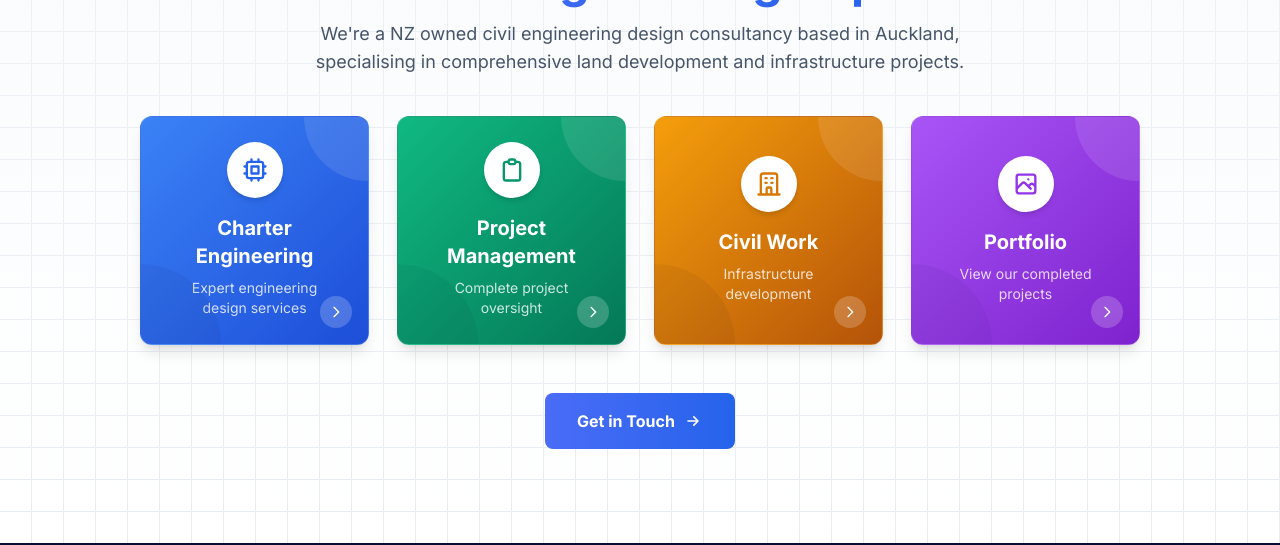
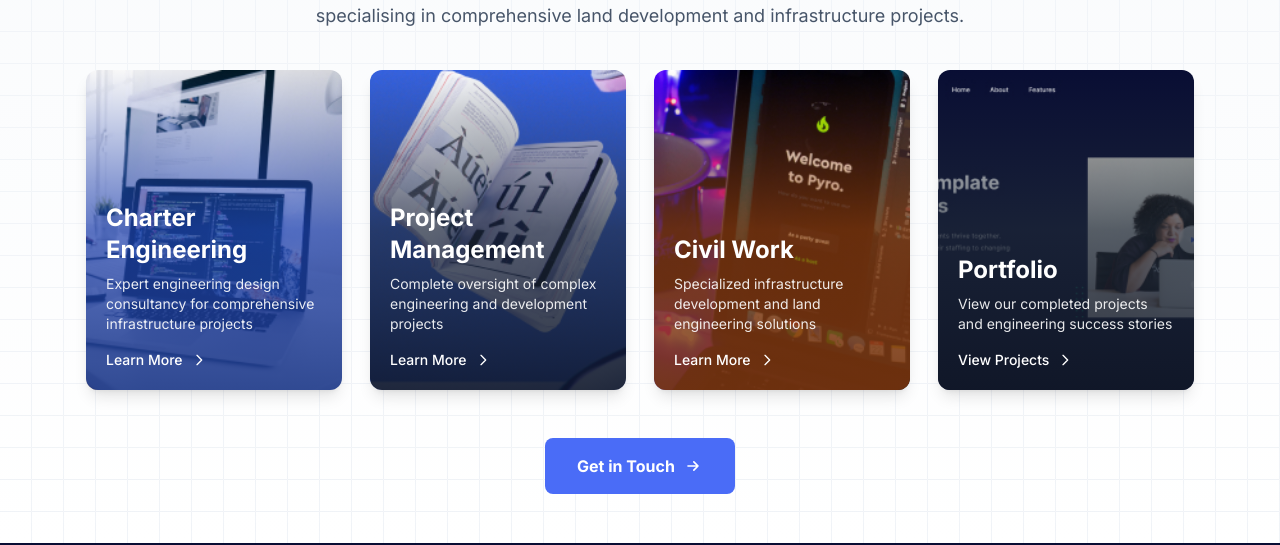
Before and after one commit to lin72h/shs-website, a Next.js app: page / in a window 1280 px wide. Shown: the part 257-802 px from the top of the page. Built offline with nearby package versions, Linux system fonts and the light colour scheme; no server answers.

Commit message:
use image background

```diff
--- a/src/components/Home/Hero/index.tsx
+++ b/src/components/Home/Hero/index.tsx
@@ -2,7 +2,6 @@
 
 import Link from "next/link";
 import Image from "next/image";
-import { navbarData } from "@/static-data/navbar";
 
 export default function Hero() {
   return (
@@ -10,7 +9,7 @@ export default function Hero() {
       id="home"
       className="relative bg-gradient-to-b from-slate-50 to-white min-h-screen flex flex-col justify-center px-4 pb-8 pt-[80px] sm:pt-[90px]"
     >
-      {/* Background subtle pattern */}
+      {/* Subtle background pattern */}
       <div className="absolute inset-0 bg-grid-slate-100 [mask-image:linear-gradient(0deg,white,rgba(255,255,255,0.6))] pointer-events-none"></div>
 
       <div className="container mx-auto relative z-10">
@@ -28,27 +27,31 @@ export default function Hero() {
           </p>
         </div>
 
-        <div className="grid grid-cols-2 md:grid-cols-4 gap-5 md:gap-7 max-w-[1000px] mx-auto mt-8">
+        <div className="grid grid-cols-1 sm:grid-cols-2 lg:grid-cols-4 gap-5 md:gap-7 max-w-[1200px] mx-auto mt-8">
           {/* Charter Engineering Section */}
           <Link
             href="/charter-engineering"
-            className="group relative overflow-hidden aspect-square flex flex-col items-center justify-center p-5 bg-gradient-to-br from-blue-500 to-blue-700 rounded-xl shadow-lg border border-white/10 transition-all duration-300 hover:shadow-xl hover:-translate-y-1"
+            className="group relative h-64 sm:h-80 overflow-hidden rounded-xl shadow-lg transition-all duration-300 hover:shadow-xl hover:-translate-y-1"
           >
-            {/* Decorative elements */}
-            <div className="absolute top-0 right-0 w-16 h-16 bg-white/10 rounded-bl-full"></div>
-            <div className="absolute bottom-0 left-0 w-20 h-20 bg-black/5 rounded-tr-full"></div>
+            {/* Real image background */}
+            <div className="absolute inset-0">
+              <Image
+                src="/images/services/service-01.jpg"
+                alt="Charter Engineering"
+                fill
+                sizes="(max-width: 640px) 100vw, (max-width: 768px) 50vw, 25vw"
+                className="object-cover transition-transform duration-500 group-hover:scale-110"
+                priority
+              />
+              <div className="absolute inset-0 bg-gradient-to-t from-blue-900/90 via-blue-800/70 to-transparent"></div>
+            </div>
 
-            <div className="h-14 w-14 flex items-center justify-center rounded-full bg-white mb-4 group-hover:scale-105 transition-all duration-300 shadow-md">
-              <svg xmlns="http://www.w3.org/2000/svg" className="h-7 w-7 text-blue-600" fill="none" viewBox="0 0 24 24" stroke="currentColor">
-                <path strokeLinecap="round" strokeLinejoin="round" strokeWidth={2} d="M9 3v2m6-2v2M9 19v2m6-2v2M5 9H3m2 6H3m18-6h-2m2 6h-2M7 19h10a2 2 0 002-2V7a2 2 0 00-2-2H7a2 2 0 00-2 2v10a2 2 0 002 2zM9 9h6v6H9V9z" />
-              </svg>
-            </div>
-            <h3 className="font-bold text-white text-center text-xl">Charter Engineering</h3>
-            <p className="text-sm text-white/80 text-center mt-2 max-w-[80%]">Expert engineering design services</p>
-
-            <div className="absolute bottom-4 right-4">
-              <div className="h-8 w-8 rounded-full bg-white/20 flex items-center justify-center group-hover:bg-white/30 transition-all duration-300">
-                <svg xmlns="http://www.w3.org/2000/svg" className="h-4 w-4 text-white" fill="none" viewBox="0 0 24 24" stroke="currentColor">
+            <div className="absolute bottom-0 left-0 right-0 p-5 text-white">
+              <h3 className="font-bold text-xl md:text-2xl mb-2">Charter Engineering</h3>
+              <p className="text-sm text-white/90 mb-4">Expert engineering design consultancy for comprehensive infrastructure projects</p>
+              <div className="flex items-center">
+                <span className="text-sm font-medium">Learn More</span>
+                <svg xmlns="http://www.w3.org/2000/svg" className="h-4 w-4 ml-2 transform transition-transform duration-300 group-hover:translate-x-1" fill="none" viewBox="0 0 24 24" stroke="currentColor">
                   <path strokeLinecap="round" strokeLinejoin="round" strokeWidth={2} d="M9 5l7 7-7 7" />
                 </svg>
               </div>
@@ -58,23 +61,27 @@ export default function Hero() {
           {/* Project Management Section */}
           <Link
             href="/project-management"
-            className="group relative overflow-hidden aspect-square flex flex-col items-center justify-center p-5 bg-gradient-to-br from-emerald-500 to-emerald-700 rounded-xl shadow-lg border border-white/10 transition-all duration-300 hover:shadow-xl hover:-translate-y-1"
+            className="group relative h-64 sm:h-80 overflow-hidden rounded-xl shadow-lg transition-all duration-300 hover:shadow-xl hover:-translate-y-1"
           >
-            {/* Decorative elements */}
-            <div className="absolute top-0 right-0 w-16 h-16 bg-white/10 rounded-bl-full"></div>
-            <div className="absolute bottom-0 left-0 w-20 h-20 bg-black/5 rounded-tr-full"></div>
+            {/* Real image background */}
+            <div className="absolute inset-0">
+              <Image
+                src="/images/services/service-02.jpg"
+                alt="Project Management"
+                fill
+                sizes="(max-width: 640px) 100vw, (max-width: 768px) 50vw, 25vw"
+                className="object-cover transition-transform duration-500 group-hover:scale-110"
+                priority
+              />
+              <div className="absolute inset-0 bg-gradient-to-t from-slate-900/90 via-slate-800/70 to-transparent"></div>
+            </div>
 
-            <div className="h-14 w-14 flex items-center justify-center rounded-full bg-white mb-4 group-hover:scale-105 transition-all duration-300 shadow-md">
-              <svg xmlns="http://www.w3.org/2000/svg" className="h-7 w-7 text-emerald-600" fill="none" viewBox="0 0 24 24" stroke="currentColor">
-                <path strokeLinecap="round" strokeLinejoin="round" strokeWidth={2} d="M9 5H7a2 2 0 00-2 2v12a2 2 0 002 2h10a2 2 0 002-2V7a2 2 0 00-2-2h-2M9 5a2 2 0 002 2h2a2 2 0 002-2M9 5a2 2 0 012-2h2a2 2 0 012 2" />
-              </svg>
-            </div>
-            <h3 className="font-bold text-white text-center text-xl">Project Management</h3>
-            <p className="text-sm text-white/80 text-center mt-2 max-w-[80%]">Complete project oversight</p>
-
-            <div className="absolute bottom-4 right-4">
-              <div className="h-8 w-8 rounded-full bg-white/20 flex items-center justify-center group-hover:bg-white/30 transition-all duration-300">
-                <svg xmlns="http://www.w3.org/2000/svg" className="h-4 w-4 text-white" fill="none" viewBox="0 0 24 24" stroke="currentColor">
+            <div className="absolute bottom-0 left-0 right-0 p-5 text-white">
+              <h3 className="font-bold text-xl md:text-2xl mb-2">Project Management</h3>
+              <p className="text-sm text-white/90 mb-4">Complete oversight of complex engineering and development projects</p>
+              <div className="flex items-center">
+                <span className="text-sm font-medium">Learn More</span>
+                <svg xmlns="http://www.w3.org/2000/svg" className="h-4 w-4 ml-2 transform transition-transform duration-300 group-hover:translate-x-1" fill="none" viewBox="0 0 24 24" stroke="currentColor">
                   <path strokeLinecap="round" strokeLinejoin="round" strokeWidth={2} d="M9 5l7 7-7 7" />
                 </svg>
               </div>
@@ -84,23 +91,27 @@ export default function Hero() {
           {/* Civil Work Section */}
           <Link
             href="/civil-work"
-            className="group relative overflow-hidden aspect-square flex flex-col items-center justify-center p-5 bg-gradient-to-br from-amber-500 to-amber-700 rounded-xl shadow-lg border border-white/10 transition-all duration-300 hover:shadow-xl hover:-translate-y-1"
+            className="group relative h-64 sm:h-80 overflow-hidden rounded-xl shadow-lg transition-all duration-300 hover:shadow-xl hover:-translate-y-1"
           >
-            {/* Decorative elements */}
-            <div className="absolute top-0 right-0 w-16 h-16 bg-white/10 rounded-bl-full"></div>
-            <div className="absolute bottom-0 left-0 w-20 h-20 bg-black/5 rounded-tr-full"></div>
+            {/* Real image background */}
+            <div className="absolute inset-0">
+              <Image
+                src="/images/services/service-03.jpg"
+                alt="Civil Work"
+                fill
+                sizes="(max-width: 640px) 100vw, (max-width: 768px) 50vw, 25vw"
+                className="object-cover transition-transform duration-500 group-hover:scale-110"
+                priority
+              />
+              <div className="absolute inset-0 bg-gradient-to-t from-amber-900/90 via-amber-800/70 to-transparent"></div>
+            </div>
 
-            <div className="h-14 w-14 flex items-center justify-center rounded-full bg-white mb-4 group-hover:scale-105 transition-all duration-300 shadow-md">
-              <svg xmlns="http://www.w3.org/2000/svg" className="h-7 w-7 text-amber-600" fill="none" viewBox="0 0 24 24" stroke="currentColor">
-                <path strokeLinecap="round" strokeLinejoin="round" strokeWidth={2} d="M19 21V5a2 2 0 00-2-2H7a2 2 0 00-2 2v16m14 0h2m-2 0h-5m-9 0H3m2 0h5M9 7h1m-1 4h1m4-4h1m-1 4h1m-5 10v-5a1 1 0 011-1h2a1 1 0 011 1v5m-4 0h4" />
-              </svg>
-            </div>
-            <h3 className="font-bold text-white text-center text-xl">Civil Work</h3>
-            <p className="text-sm text-white/80 text-center mt-2 max-w-[80%]">Infrastructure development</p>
-
-            <div className="absolute bottom-4 right-4">
-              <div className="h-8 w-8 rounded-full bg-white/20 flex items-center justify-center group-hover:bg-white/30 transition-all duration-300">
-                <svg xmlns="http://www.w3.org/2000/svg" className="h-4 w-4 text-white" fill="none" viewBox="0 0 24 24" stroke="currentColor">
+            <div className="absolute bottom-0 left-0 right-0 p-5 text-white">
+              <h3 className="font-bold text-xl md:text-2xl mb-2">Civil Work</h3>
+              <p className="text-sm text-white/90 mb-4">Specialized infrastructure development and land engineering solutions</p>
+              <div className="flex items-center">
+                <span className="text-sm font-medium">Learn More</span>
+                <svg xmlns="http://www.w3.org/2000/svg" className="h-4 w-4 ml-2 transform transition-transform duration-300 group-hover:translate-x-1" fill="none" viewBox="0 0 24 24" stroke="currentColor">
                   <path strokeLinecap="round" strokeLinejoin="round" strokeWidth={2} d="M9 5l7 7-7 7" />
                 </svg>
               </div>
@@ -110,23 +121,27 @@ export default function Hero() {
           {/* Portfolio Section */}
           <Link
             href="/portfolio"
-            className="group relative overflow-hidden aspect-square flex flex-col items-center justify-center p-5 bg-gradient-to-br from-purple-500 to-purple-700 rounded-xl shadow-lg border border-white/10 transition-all duration-300 hover:shadow-xl hover:-translate-y-1"
+            className="group relative h-64 sm:h-80 overflow-hidden rounded-xl shadow-lg transition-all duration-300 hover:shadow-xl hover:-translate-y-1"
           >
-            {/* Decorative elements */}
-            <div className="absolute top-0 right-0 w-16 h-16 bg-white/10 rounded-bl-full"></div>
-            <div className="absolute bottom-0 left-0 w-20 h-20 bg-black/5 rounded-tr-full"></div>
+            {/* Real image background */}
+            <div className="absolute inset-0">
+              <Image
+                src="/images/portfolio/portfolio-01.jpg"
+                alt="Portfolio"
+                fill
+                sizes="(max-width: 640px) 100vw, (max-width: 768px) 50vw, 25vw"
+                className="object-cover transition-transform duration-500 group-hover:scale-110"
+                priority
+              />
+              <div className="absolute inset-0 bg-gradient-to-t from-gray-900/90 via-gray-800/70 to-transparent"></div>
+            </div>
 
-            <div className="h-14 w-14 flex items-center justify-center rounded-full bg-white mb-4 group-hover:scale-105 transition-all duration-300 shadow-md">
-              <svg xmlns="http://www.w3.org/2000/svg" className="h-7 w-7 text-purple-600" fill="none" viewBox="0 0 24 24" stroke="currentColor">
-                <path strokeLinecap="round" strokeLinejoin="round" strokeWidth={2} d="M4 16l4.586-4.586a2 2 0 012.828 0L16 16m-2-2l1.586-1.586a2 2 0 012.828 0L20 14m-6-6h.01M6 20h12a2 2 0 002-2V6a2 2 0 00-2-2H6a2 2 0 00-2 2v12a2 2 0 002 2z" />
-              </svg>
-            </div>
-            <h3 className="font-bold text-white text-center text-xl">Portfolio</h3>
-            <p className="text-sm text-white/80 text-center mt-2 max-w-[80%]">View our completed projects</p>
-
-            <div className="absolute bottom-4 right-4">
-              <div className="h-8 w-8 rounded-full bg-white/20 flex items-center justify-center group-hover:bg-white/30 transition-all duration-300">
-                <svg xmlns="http://www.w3.org/2000/svg" className="h-4 w-4 text-white" fill="none" viewBox="0 0 24 24" stroke="currentColor">
+            <div className="absolute bottom-0 left-0 right-0 p-5 text-white">
+              <h3 className="font-bold text-xl md:text-2xl mb-2">Portfolio</h3>
+              <p className="text-sm text-white/90 mb-4">View our completed projects and engineering success stories</p>
+              <div className="flex items-center">
+                <span className="text-sm font-medium">View Projects</span>
+                <svg xmlns="http://www.w3.org/2000/svg" className="h-4 w-4 ml-2 transform transition-transform duration-300 group-hover:translate-x-1" fill="none" viewBox="0 0 24 24" stroke="currentColor">
                   <path strokeLinecap="round" strokeLinejoin="round" strokeWidth={2} d="M9 5l7 7-7 7" />
                 </svg>
               </div>
@@ -137,7 +152,7 @@ export default function Hero() {
         <div className="flex justify-center mt-12">
           <Link
             href="/contact"
-            className="group inline-flex items-center justify-center rounded-lg bg-gradient-to-r from-primary to-blue-600 px-8 py-4 text-center font-bold text-white transition-all duration-300 hover:shadow-lg hover:-translate-y-1 hover:from-primary/90 hover:to-blue-700"
+            className="group inline-flex items-center justify-center rounded-lg bg-primary px-8 py-4 text-center font-bold text-white transition-all duration-300 hover:shadow-lg hover:-translate-y-1 hover:bg-primary/90"
           >
             Get in Touch
             <svg className="ml-2 h-5 w-5 transform transition-transform duration-300 group-hover:translate-x-1" fill="none" stroke="currentColor" viewBox="0 0 24 24" xmlns="http://www.w3.org/2000/svg">
```
